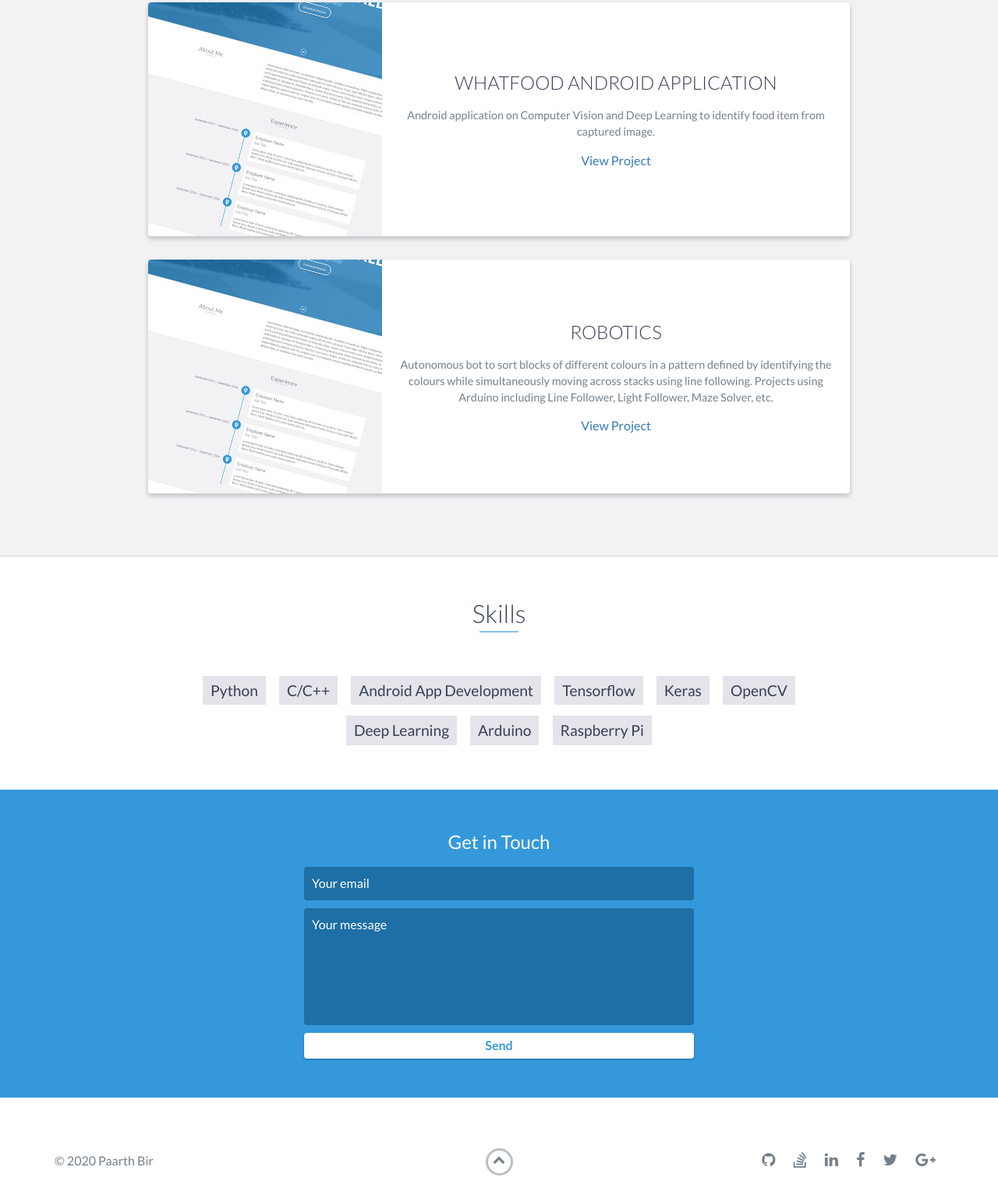
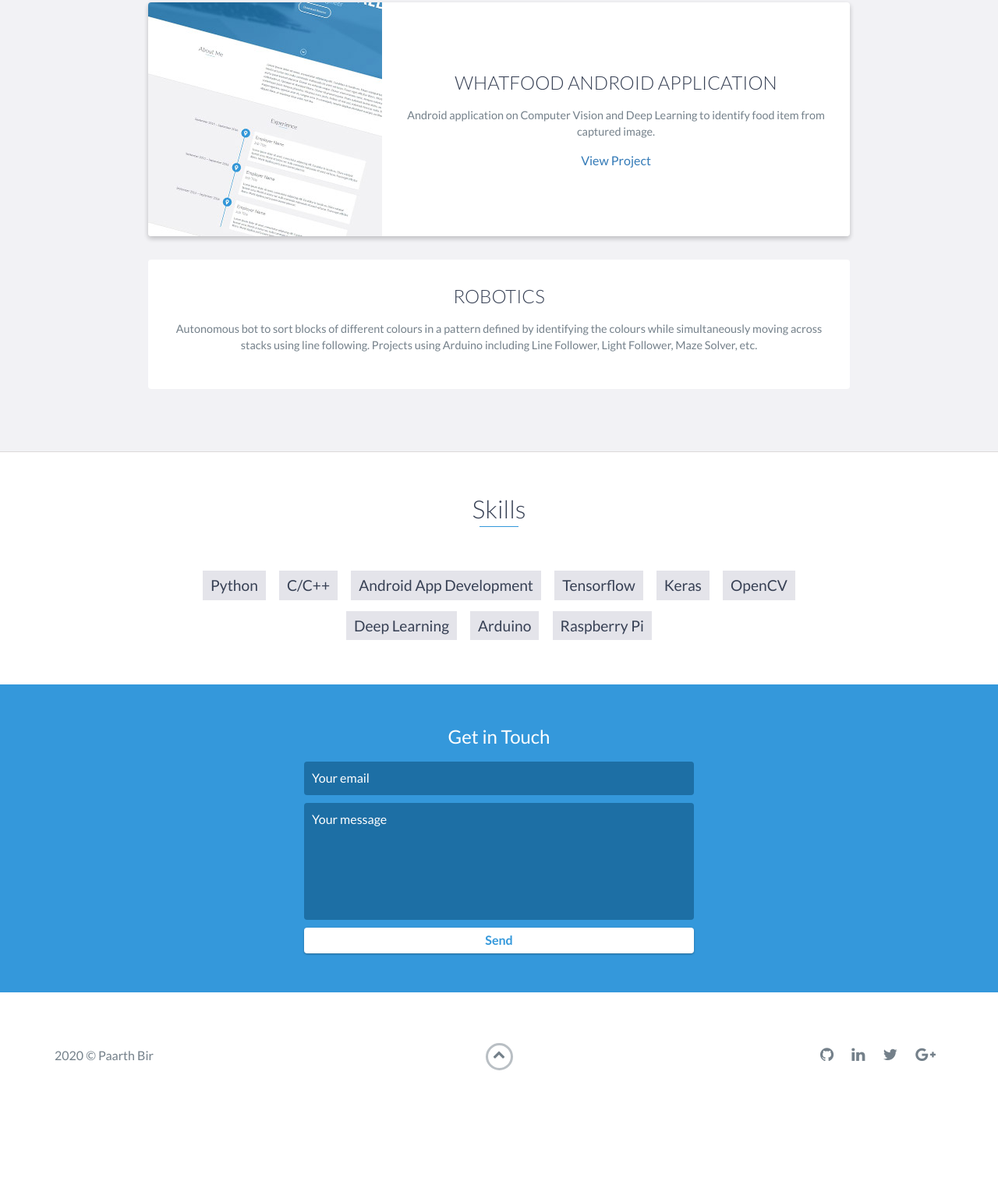
Before and after one commit to paarthbir77/paarthbir77.github.io, a website: page index.html in a window 1280 px wide. Shown: the part 2288-3803 px from the top of the page at 78% size. After the commit the page ends 3715 px from the top, so only its background shows below. Drawn offline with nearby package versions, Linux system fonts and the light colour scheme.

Commit message:
Update index.html

```diff
--- a/index.html
+++ b/index.html
@@ -159,7 +159,7 @@
 				    <li>Contained information related to Zine Robotics and Research Group.</li>
 			    </ul>
                         </p>
-                        <a href="#">View Project</a>
+                        <a href="https://play.google.com/store/apps/details?id=com.app.zine.zine">View Project</a>
                     </div>
                     <!-- End .project-info -->
                 </div>
@@ -175,7 +175,7 @@
                         <p>
                             Application on Computer Vision and Deep Learning to detect faces in real time. Detected faces recognized by comparing with existing images. Further work was done in detecting facial expression using FER dataset available on Kaggle. Implemented on Raspberry Pi 3B+.
                         </p>
-                        <a href="#">View Project</a>
+                        <a href="https://github.com/paarthbir77/face-detection">View Project</a>
                     </div>
                     <!-- End .project-info -->
                 </div>
@@ -191,27 +191,22 @@
                         <p>
 				Android application on Computer Vision and Deep Learning to identify food item from captured image.
                         </p>
-                        <a href="#">View Project</a>
+                        <a href="https://github.com/paarthbir77/WhatFood-Android-App">View Project</a>
                     </div>
                     <!-- End .project-info -->
                 </div>
                 <!-- End .project -->
 
-		<div class="project shadow-large">
-                    <div class="project-image">
-                        <img src="images/project.jpg" />
-                    </div>
-                    <!-- End .project-image -->
+		<div class="project no-image">
+
     <div class="project-info">
         <h3>ROBOTICS</h3>
         <p>
                 Autonomous bot to sort blocks of different colours in a pattern defined by identifying the colours while simultaneously moving across stacks using line following. Projects using Arduino including Line Follower, Light Follower, Maze Solver, etc.
         </p>
-                        <a href="#">View Project</a>
     </div>
     <!-- End .project-info -->
 </div>
-                <!-- End .project -->
             </div>
         </div>
     </div>
@@ -252,7 +247,7 @@
             <div class="row">
                 <div class="col-sm-5 copyright">
                     <p>
-                        &copy; 2020 Paarth Bir
+                         2020 &copy; Paarth Bir
                     </p>
                 </div>
                 <div class="col-sm-2 top">
@@ -263,22 +258,18 @@
                 <div class="col-sm-5 social">
                     <ul>
                         <li>
-                            <a href="https://github.com/" target="_blank"><i class="fa fa-github" aria-hidden="true"></i></a>
+                            <a href="https://github.com/paarthbir77" target="_blank"><i class="fa fa-github" aria-hidden="true"></i></a>
+                        </li>
+
+                        <li>
+                            <a href="https://www.linkedin.com/in/paarthbir" target="_blank"><i class="fa fa-linkedin" aria-hidden="true"></i></a>
+                        </li>
+
+                        <li>
+                            <a href="https://medium.com/@paarthbir" target="_blank"><i class="fa fa-twitter" aria-hidden="true"></i></a>
                         </li>
                         <li>
-                            <a href="https://stackoverflow.com/" target="_blank"><i class="fa fa-stack-overflow" aria-hidden="true"></i></a>
-                        </li>
-                        <li>
-                            <a href="https://linkedin.com/" target="_blank"><i class="fa fa-linkedin" aria-hidden="true"></i></a>
-                        </li>
-                        <li>
-                            <a href="https://www.facebook.com/" target="_blank"><i class="fa fa-facebook" aria-hidden="true"></i></a>
-                        </li>
-                        <li>
-                            <a href="https://twitter.com/" target="_blank"><i class="fa fa-twitter" aria-hidden="true"></i></a>
-                        </li>
-                        <li>
-                            <a href="https://plus.google.com/" target="_blank"><i class="fa fa-google-plus" aria-hidden="true"></i></a>
+                            <a href="mailto:paarthbir@gmail.com" target="_blank"><i class="fa fa-google-plus" aria-hidden="true"></i></a>
                         </li>
                     </ul>
                 </div>
```
Lines whose indentation alone changed are shown as unchanged.
